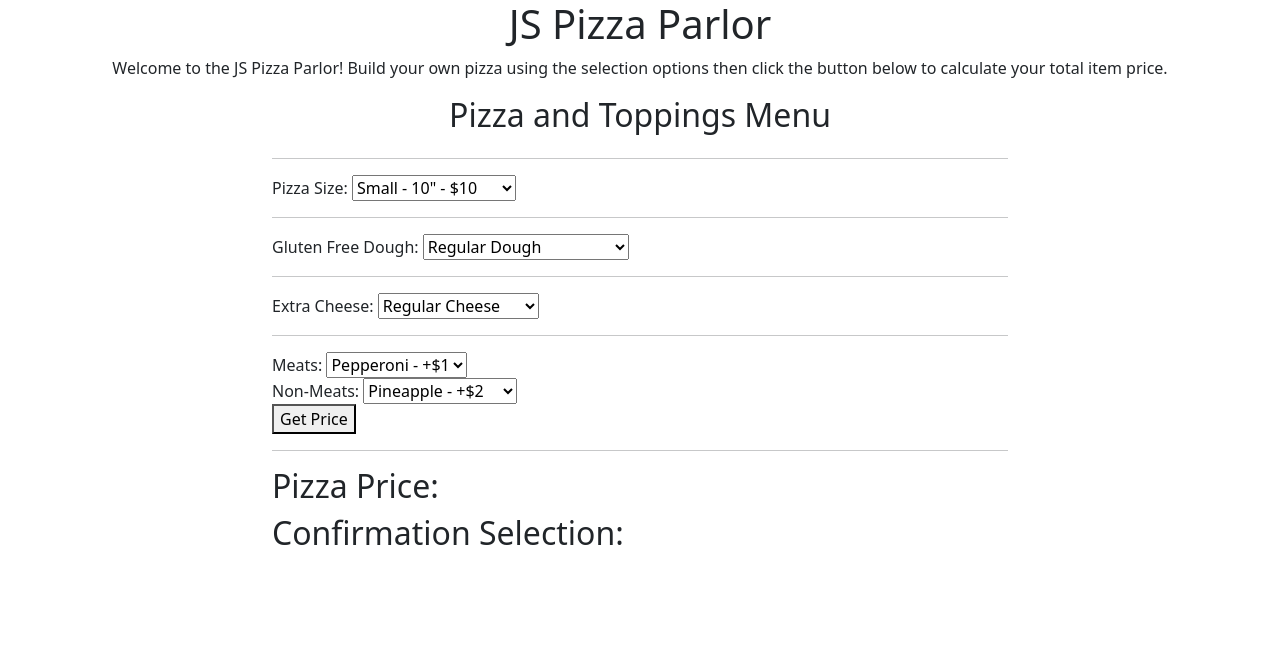
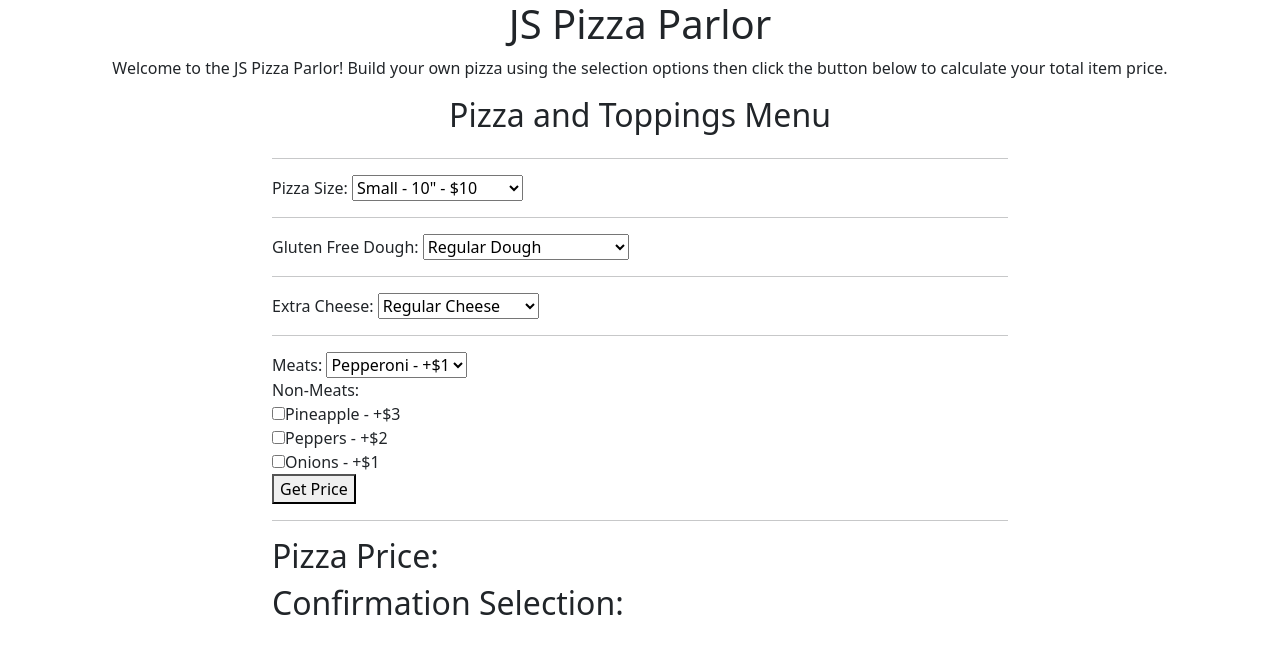
Before and after one commit to MarcusKyung/pizza-parlor, a plain HTML site: page index.html in a window 1280 px wide. Drawn offline with Linux system fonts and the light colour scheme.

Commit message:
add updates to UI in HTML file and testing for Pizza() function

```diff
--- a/index.html
+++ b/index.html
@@ -22,8 +22,8 @@
             <label for="pizza-size">Pizza Size:</label>
               <select name="pizza-size" id="pizza-size">
                 <option value="small" id="small">Small - 10" - $10</option>
-                <option value="medium" id="medium">Medium - 12 - $12"</option>
-                <option value="large" id="the-menu">Large - 14" - $14</option>
+                <option value="medium" id="medium">Medium - 12" - $12"</option>
+                <option value="large" id="large">Large - 14" - $14</option>
               </select>
           </div>
           <hr>
@@ -52,12 +52,16 @@
               </select>
           </div>
           <div class="form-group">
-            <label for="non-meats">Non-Meats:</label>
-              <select name="non-meats" id="non-meats">
-                <option value="pineapple" id="pineapple">Pineapple - +$2</option>
-                <option value="peppers" id="peppers">Peppers - +$2</option>
-                <option value="mushrooms" id="mushrooms">Mushrooms - +$2</option>
-              </select>
+            <label>Non-Meats:</label>
+            <br>
+            <label for="pineapple">
+              <input type="checkbox" name="non-meats" value="pineapple" id="pineapple">Pineapple - +$3</label><br/>
+            <label for="peppers">
+              <input type="checkbox" name="non-meats" value="peppers" id="peppers">Peppers - +$2</label>
+            <br/>
+            <label for="onions">
+              <input type="checkbox" name="non-meats" value="onions" id="onions">Onions - +$1</label>
+            <br/>
           </div>
           <button type="submit" class="btn-primary">Get Price</button>
         </form>
--- a/js/scripts.js
+++ b/js/scripts.js
@@ -6,6 +6,7 @@ function Pizza(sizeSelection, glutenSelection, extraCheeseSelection, meatsSelect
   this.meatsSelection = meat;
   this.nonMeatsSelection = nonMeat;
 }
+
 
 
 function handleFormSubmission(event) {
@@ -18,17 +19,13 @@ function handleFormSubmission(event) {
   console.log(cheese);
   const meat = document.querySelector("#meat-selection").value;
   console.log(meat);
-  const nonMeat = document.querySelector("#non-meats").value;
+  const nonMeat = document.querySelectorAll("input[name=non-meats]:checked");
   console.log(nonMeat);
-  // let pizza = new Pizza(sizeSelection, glutenSelection, extraCheeseSelection, meatsSelection, nonMeatsSelection);
-  // movieTicket.findPrice();
-  // let price = pizza.findPrice();
-  // document.getElementById("ticket-price").innerText = price;
-
-}
-
-
-
+  // let pizzaOrder = new Pizza(sizeSelection, glutenSelection, extraCheeseSelection, meatsSelection, nonMeatsSelection);
+  // pizzaOrder.findPrice();
+  // let pizzaPrice = pizzaOrder.findPrice();
+  // document.getElementById("ticket-price").innerText = pizzaPrice;
+};
 
 window.addEventListener("load", function (){
   document.querySelector("form#pizza-options").addEventListener("submit", handleFormSubmission);
```
Also changed, not shown: 1 other file.
